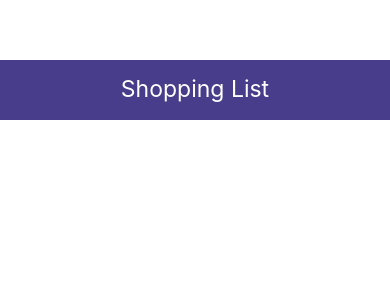
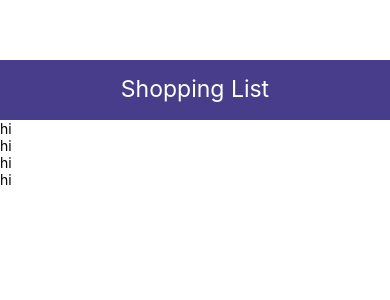
Before and after one commit to samchillcott/List2, a React Native app: screen / in a window 390 px wide. Shown: the top 300 px of the page. Built offline with nearby package versions, Linux system fonts and the light colour scheme.

Commit message:
create list components

```diff
--- a/App.js
+++ b/App.js
@@ -1,12 +1,24 @@
 import { StatusBar } from 'expo-status-bar';
-import React from 'react';
-import { StyleSheet, View } from 'react-native';
+import React, { useState } from 'react';
+import { FlatList, StyleSheet, View, Text } from 'react-native';
 import Header from './components/Header';
+import ListItem from './components/ListItem'
 
 export default function App() {
+  const [items, setItems] = useState([
+    {id: 1, text: "milk"},
+    {id: 2, text: "eggs"},
+    {id: 3, text: "bread"},
+    {id: 4, text: "juice"}
+  ]);
+
   return (
     <View style={styles.container}>
       <Header title="Shopping List"/>
+      <FlatList
+        data={items}
+        renderItem={({item}) => <ListItem item={item}></ListItem>}
+        />
       <StatusBar style="auto" />
     </View>
   );
--- /dev/null
+++ b/components/ListItem.js
@@ -0,0 +1,14 @@
+import React from 'react'
+import { StyleSheet, Text, View } from 'react-native'
+
+const ListItem = () => {
+    return (
+        <View>
+            <Text>hi</Text>
+        </View>
+    )
+}
+
+export default ListItem
+
+const styles = StyleSheet.create({})
```
